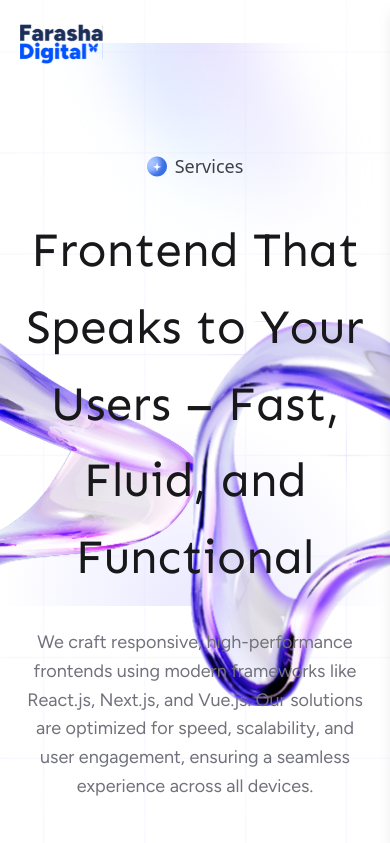
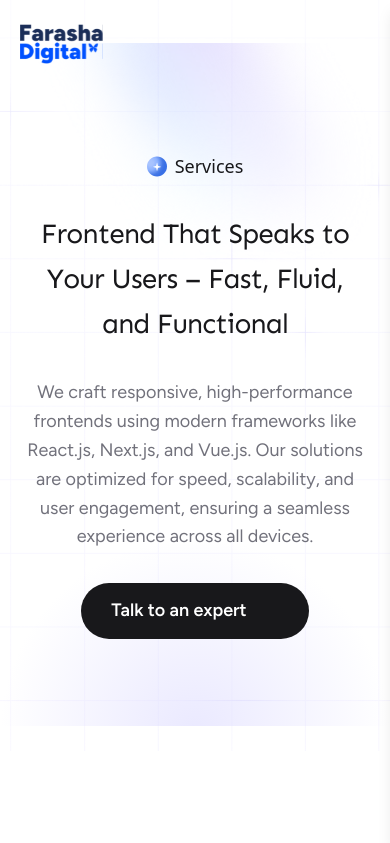
Before and after one commit to tanzim-ikram/agency-website, a Next.js app: page /services/frontend in a window 390 px wide. Shown: the top 843 px of the page. Built offline with nearby package versions, Linux system fonts and the light colour scheme; some icons are missing.

Commit message:
Refactor FrontendHero component for improved layout and responsiveness; adjust positioning, dimensions, and styles for better visual hierarchy and mobile compatibility.

```diff
--- a/app/components/FrontendHero.jsx
+++ b/app/components/FrontendHero.jsx
@@ -19,7 +19,7 @@ const FrontendHero = () => {
         </div>
 
         {/* Ellipse.svg on top */}
-        <div className="absolute inset-0 z-10">
+        <div className="absolute -bottom-130 sm:-bottom-120 md:-bottom-120 lg:-bottom-50 xl:-bottom-25 right-0 inset-0 z-10">
           <Image
             src="/services/Ellipse.svg"
             alt="Ellipse background"
@@ -30,7 +30,7 @@ const FrontendHero = () => {
         </div>
 
         {/* Left overlay */}
-        <div className="absolute left-0 top-1/2 transform -translate-y-1/2 z-20">
+        <div className="hidden md:block absolute left-0 top-1/2 transform -translate-y-1/2 z-20">
           <Image
             src="/services/overlay1.png"
             alt="Left overlay"
@@ -41,7 +41,7 @@ const FrontendHero = () => {
         </div>
 
         {/* Right overlay */}
-        <div className="absolute right-0 top-1/2 transform -translate-y-1/2 z-20">
+        <div className="hidden md:block absolute right-0 top-1/2 transform -translate-y-1/2 z-20">
           <Image
             src="/services/overlay2.svg"
             alt="Right overlay"
@@ -63,17 +63,17 @@ const FrontendHero = () => {
                 priority
               />
             </span>
-            <span className="text-zinc-700 font-medium text-lg">Services</span>
+            <span className="text-zinc-900 font-normal text-lg">Services</span>
           </div>
 
-          <h2 className="font-sen max-w-4xl text-zinc-900 font-normal text-5xl leading-tight mb-8 mt-8 tracking-[-3]"
+          <h2 className="mx-auto font-sen max-w-[350px] sm:max-w-[750px] text-zinc-900 font-normal text-[28px] sm:text-5xl leading-[110%] sm:leading-[140%] mb-8 mt-8 tracking-[-0.84px] sm:tracking-[-1.44px] text-center"
           style={{ lineHeight: "160%"}}
           >
-            Frontend That Speaks to Your <br /> Users – Fast, Fluid, and
+            Frontend That Speaks to Your Users – Fast, Fluid, and
             Functional
           </h2>
 
-          <p className="font-figtree text-zinc-500 text-lg max-w-2xl mx-auto mb-16"
+          <p className="font-figtree text-zinc-500 text-lg max-w-[350px] sm:max-w-2xl mx-auto mb-8 sm:mb-16"
           style={{ lineHeight: "160%"}}
           >
             We craft responsive, high-performance frontends using modern
@@ -84,7 +84,7 @@ const FrontendHero = () => {
 
           <button
             type="button"
-            className="inline-flex items-center justify-center rounded-full bg-zinc-900 px-6 py-3 text-white text-lg font-semibold font-figtree gap-2 hover:bg-blue-600 transition"
+            className="inline-flex items-center justify-center rounded-full bg-zinc-900 px-7.5 py-3 sm:py-3.5 text-white text-lg font-semibold font-figtree gap-2 sm:gap-2.5 hover:bg-blue-600 transition leading-[175%]"
           >
             Talk to an expert
             <Icon icon="mage:arrow-up-right" width="24" height="24" />
```
